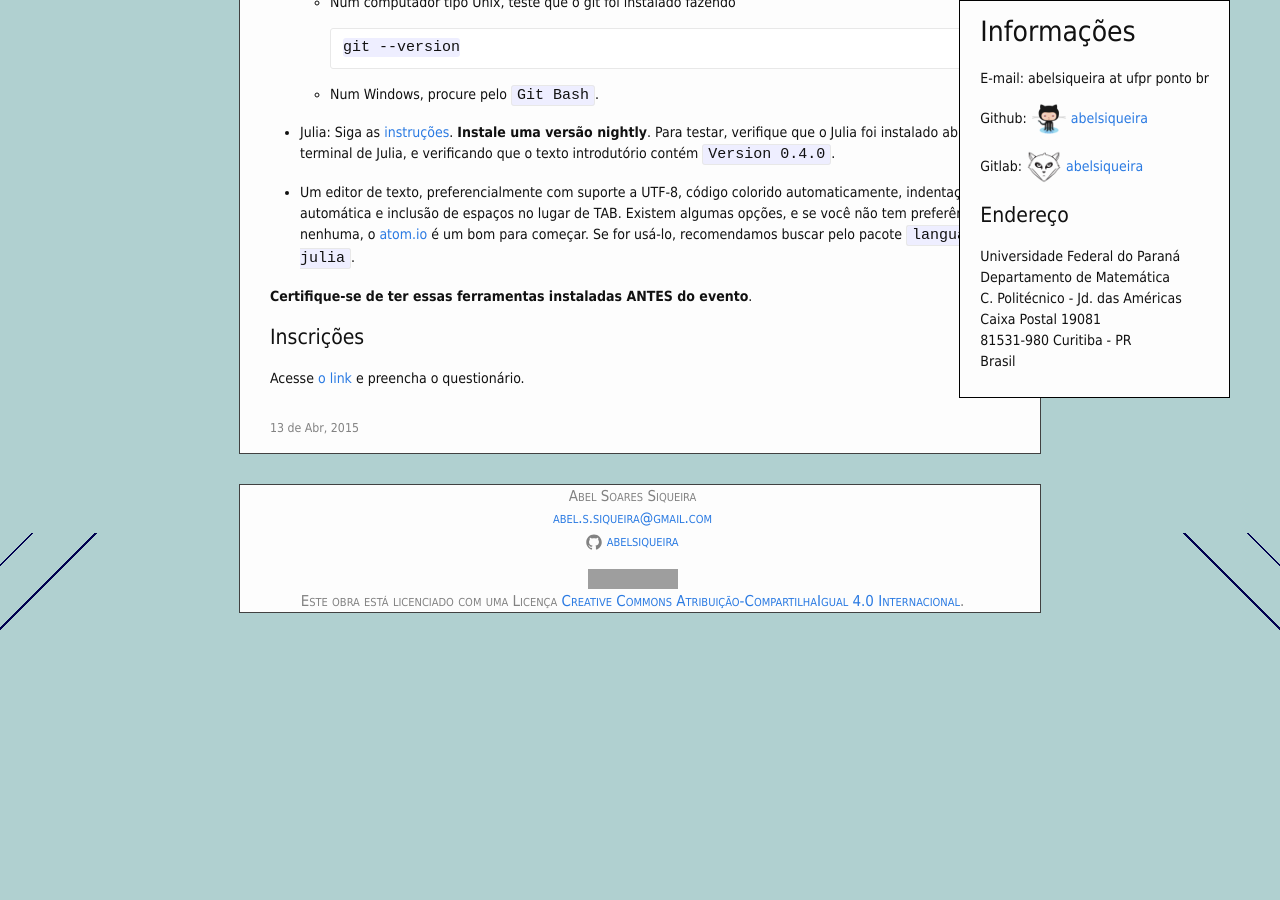
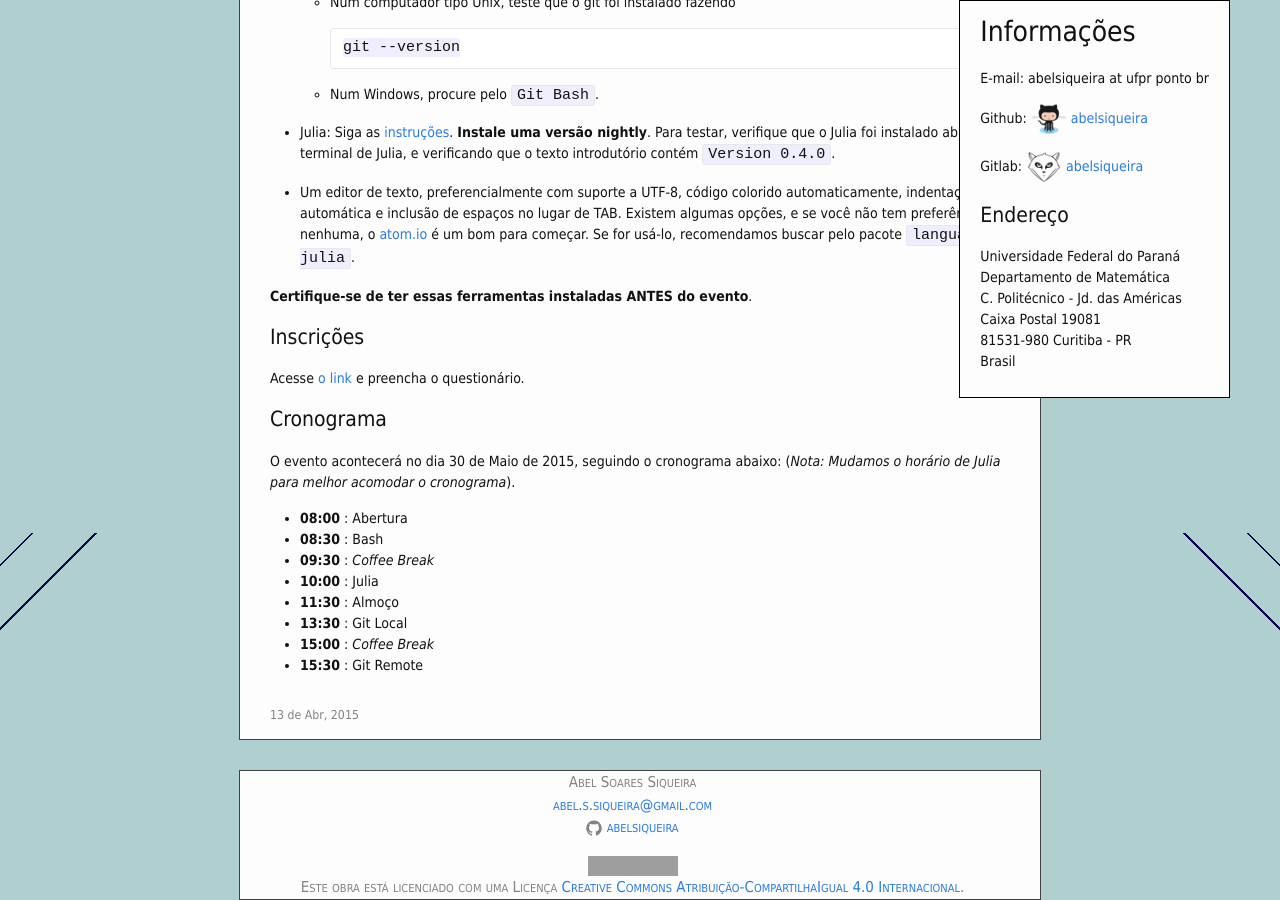
Before and after one commit to abelsiqueira/abelsiqueira.github.io-old, a Jekyll site: the page built from _posts/br/2015-04-13-workshop-de-ferramentas-computacionais-maio-de-2015.markdown, in a window 1280 px wide and 900 px high, scrolled down 1267 px. Built offline with Jekyll 4.4.1, drawn with Linux system fonts in a browser that asks for light colours; nearby versions of some CDN libraries; before the commit the page ends 1880 px from its top, so only the background shows below that; grey boxes are pictures that could not be loaded.

Commit message:
Adiciona página 404 e atualiza workshop

```diff
--- a/_posts/br/2015-04-13-workshop-de-ferramentas-computacionais-maio-de-2015.markdown
+++ b/_posts/br/2015-04-13-workshop-de-ferramentas-computacionais-maio-de-2015.markdown
@@ -4,6 +4,7 @@ title:      Workshop de Ferramentas Computacionais - Maio de 2015
 date:       2015-04-13
 categories: public-utility
 name:       workshop-2015-05-30
+permalink:  workshop-2015-05-30
 ---
 **Este site está sendo construído**
 
@@ -96,3 +97,17 @@ Softwares que você precisa
 
 Acesse [o link](https://pt.surveymonkey.com/s/NZB3LDJ) e preencha o
 questionário.
+
+# Cronograma
+
+O evento acontecerá no dia 30 de Maio de 2015, seguindo o cronograma abaixo:
+(*Nota: Mudamos o horário de Julia para melhor acomodar o cronograma*).
+
+  - **08:00** : Abertura
+  - **08:30** : Bash
+  - **09:30** : _Coffee Break_
+  - **10:00** : Julia
+  - **11:30** : Almoço
+  - **13:30** : Git Local
+  - **15:00** : _Coffee Break_
+  - **15:30** : Git Remote
```
Also changed, not shown: _posts/br/1900-01-01-404.html (added, +12 -0 lines).
